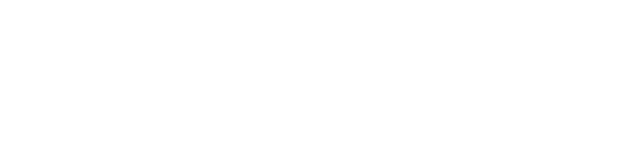
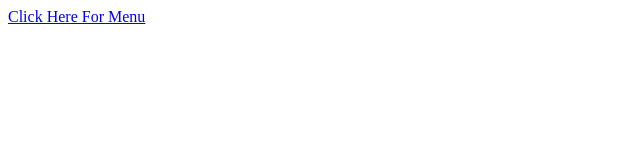
Before and after one commit to beniciaunicorny/The-chamber-menu-cocktail, a plain HTML site: page index.html in a window 1280 px wide. Shown: the whole page, without its empty margins (0-640 px from the left). Drawn offline with Linux system fonts and the light colour scheme.

Commit message:
Update index.html

```diff
--- a/index.html
+++ b/index.html
@@ -1,3 +1,3 @@
 <html>
-  <pa><a href="https://github.com/beniciaunicorny/The-chamber-menu-cocktail/blob/main/Black%20Vintage%20Style%20Cocktail%20Menu%20(3).pdf>Clicl here For Menu</pa>
+ <p></p><a href="/The-chamber-menu-cocktail/blob/main/Black%20Vintage%20Style%20Cocktail%20Menu%20(3).pdf"/>Click Here For Menu</a></p>
 </html>
```
